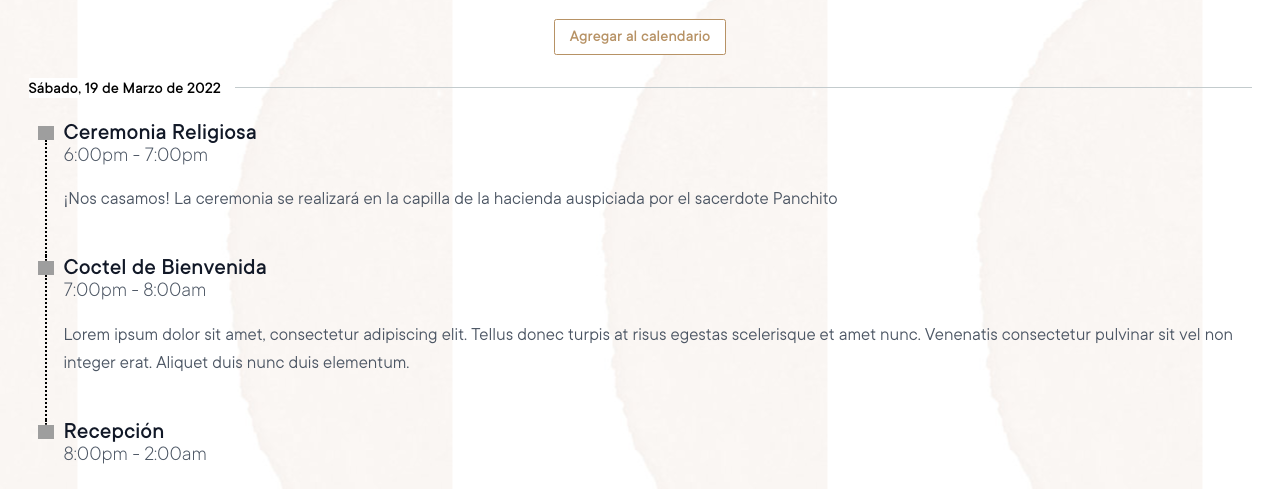
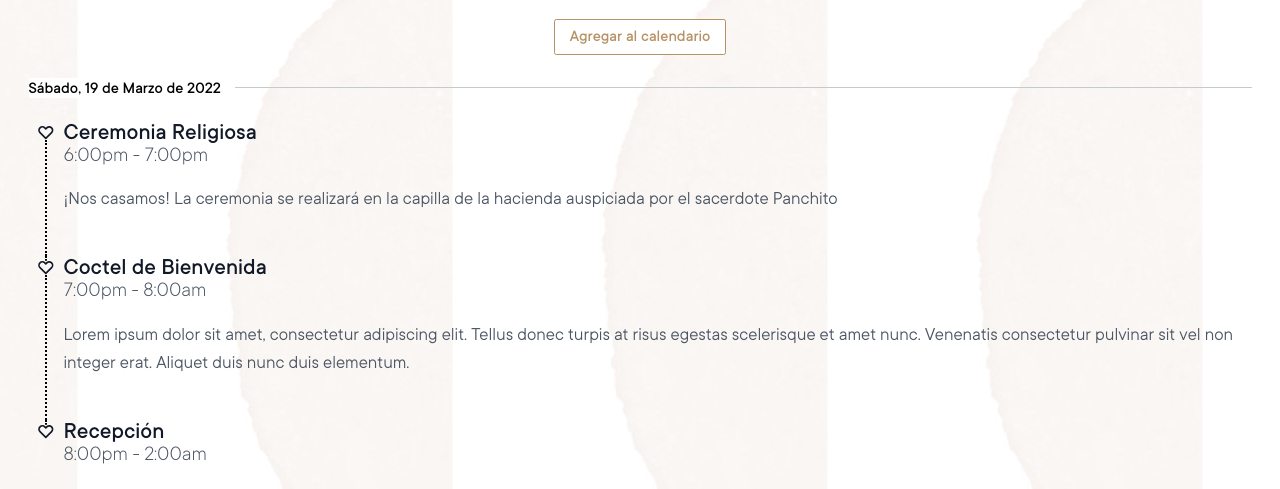
Before and after one commit to jordancortes/jordanyvero-com, a Next.js app: page /wedding in a window 1280 px wide. Shown: the part 1280-1769 px from the top of the page. Built offline with nearby package versions, Linux system fonts and the light colour scheme; grey boxes are pictures that could not be loaded.

Commit message:
Fix heart icon src

```diff
--- a/components/Event.js
+++ b/components/Event.js
@@ -10,7 +10,7 @@ const Event = ({ variant, title, time, children }) => {
           <div className="h-1"></div>
         )}
         <Image
-          src="/images/global/icon-heart.svg"
+          src="/images/wedding/icon-heart.svg"
           alt="icono de corazon"
           width="16.5"
           height="14.08"
```
